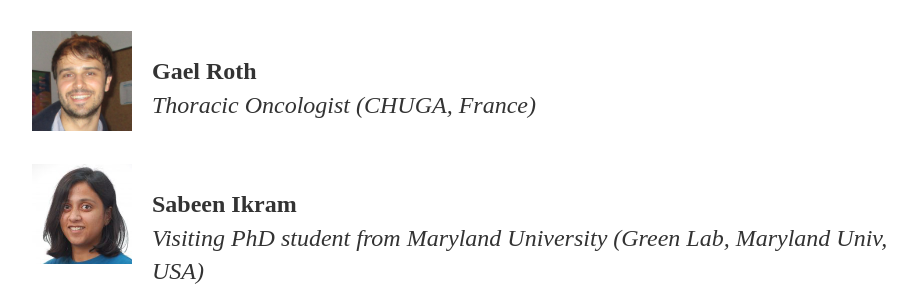
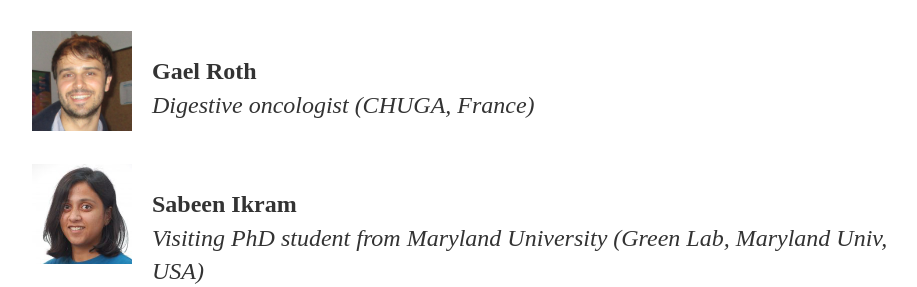
Before and after one commit to Reynoird-Lab/Reynoird-lab.github.io, a Jekyll site: the page built from Alumni/index.html, in a window 1280 px wide. Shown: the part 620-907 px from the top of the page, without its empty margins (160-1077 px from the left). Built offline with Jekyll 4.4.1, drawn with Linux system fonts in a browser that asks for light colours; Markdown is read by kramdown in place of the engine named in the settings.

Commit message:
Update index.html

```diff
--- a/Alumni/index.html
+++ b/Alumni/index.html
@@ -11,7 +11,7 @@
 <br><br>
 		<a href="https://www.researchgate.net/profile/Valentina_Lukinovic"> <img alt="VL" src="https://reynoird-lab.github.io/Images/valentina_lukinovic.jpg" style="margin: 0px 20px 10px 0px;" align="left" width="100"/></a> <p><b>Valentina Lukinovic</b><br> <i>postdoctoral researcher (Biggar lab, Carleton Univ, Canada)</i></p>
 <br>
-		<a href="https://www.researchgate.net/profile/Gael_Roth"> <img alt=GR" src="https://reynoird-lab.github.io/Images/gael_roth.jpg" style="margin: 0px 20px 10px 0px;" align="left" width="100"/></a> <p><b>Gael Roth</b> <br><i>Thoracic Oncologist (CHUGA, France)</i></p>
+		<a href="https://www.researchgate.net/profile/Gael_Roth"> <img alt=GR" src="https://reynoird-lab.github.io/Images/gael_roth.jpg" style="margin: 0px 20px 10px 0px;" align="left" width="100"/></a> <p><b>Gael Roth</b> <br><i>Digestive oncologist (CHUGA, France)</i></p>
 <br>
 		<a href="https://greenlab.umbc.edu/people/"> <img src="https://reynoird-lab.github.io/Images/Sabeen_Ikram.jpeg" style="margin: 0px 20px 10px 0px;" align="left" width="100"/></a> <p><b>Sabeen Ikram</b> <br><i> Visiting PhD student from Maryland University (Green Lab, Maryland Univ, USA)</i></p>
 <br>
```
